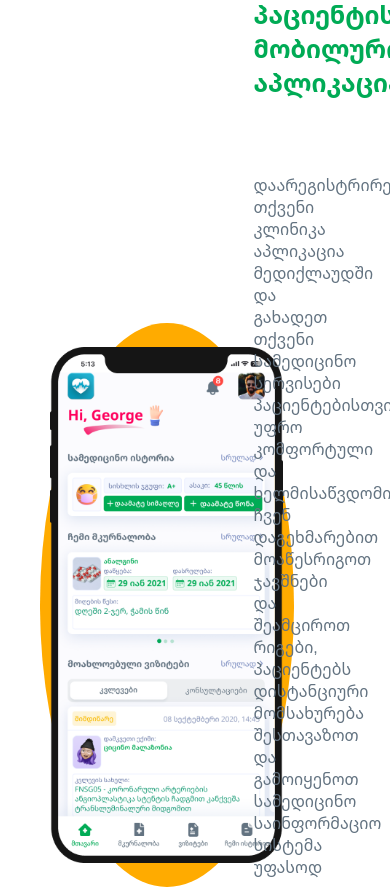
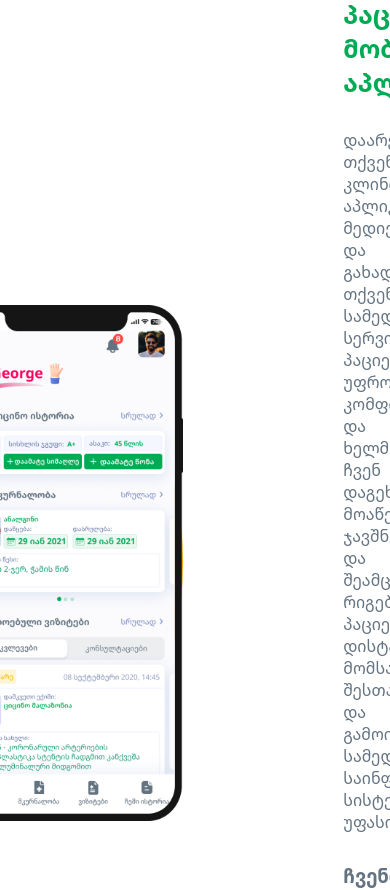
Before and after one commit to lukaleki/medicloud-website-next-main, a Next.js app: page / in a window 390 px wide. Shown: the part 2440-3330 px from the top of the page. Built offline with nearby package versions, Linux system fonts and the light colour scheme.

Commit message:
responsive update

```diff
--- a/styles/config.scss
+++ b/styles/config.scss
@@ -49,8 +49,11 @@
     }
 
     .phone-app {
-      gap: 0px !important;
+      gap: 200px !important;
       .mobile-wrapper {
+        width: 400px !important;
+        height: 411px !important;
+
         img {
         width: 233px;
         height: 516px;
--- a/styles/globals.scss
+++ b/styles/globals.scss
@@ -307,6 +307,9 @@ body {
             align-items: center;
         }
         .mobile-right {
+        display: flex;
+        flex-direction: column;
+        gap: 30px;
         margin-top: 50px;
         width: 35%;
         text-align: left;
@@ -318,11 +321,9 @@ body {
         p {
             color: $primary-text-color;
             width: 70%;
-            margin-top: 75px;
         }
 
         h3 {
-            margin-top: 100px;
             color: $primary-text-color;
         }
 
@@ -347,6 +348,8 @@ body {
 
     .delivery-left {
         display: flex;
+        justify-content: center;
+        align-items: center;
         padding: 75px;
         p {
                 width: 50%;
@@ -390,8 +393,8 @@ body {
 
     .delivery-right {
         .delivery-android {
-            position: absolute;
-            right: 400px;
+            position: relative;
+
             animation-duration: 5s;
             animation-name: android-animation;
             animation-iteration-count: infinite;
@@ -399,16 +402,15 @@ body {
         }
 
         .delivery-phone {
-            position: absolute;
-            right: 300px;
+            position: relative;
+
             animation-duration: 5s;
             animation-name: phone-animation;
             animation-iteration-count: infinite;
         }
 
         .delivery-map {
-            position: absolute;
-            right: 100px;
+            position: relative;
             z-index: -1;
             animation-duration: 5s;
             animation-name: map-animation;
```
